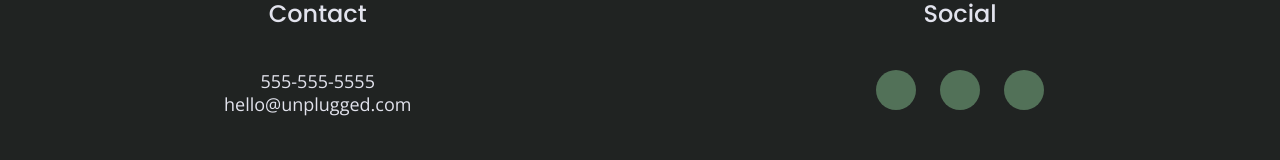
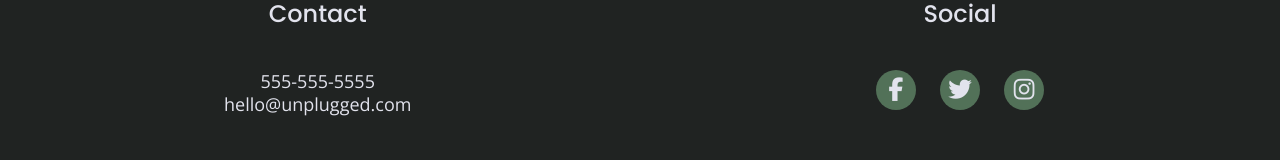
Before and after one commit to johnson-brandon/unplugged, a website: page about/index.html in a window 1280 px wide. Shown: the part 1840-2000 px from the top of the page. Drawn offline with nearby package versions, Linux system fonts and the light colour scheme.

Commit message:
Added about and FAQ page social icons, modified styles for social icons

```diff
--- a/about/index.html
+++ b/about/index.html
@@ -104,9 +104,12 @@
           <div class="social">
             <h4>Social</h4>
             <div class="social-icons">
-              <p><a href="https://www.facebook.com/skillcrush" target="_blank" rel="noopener"></a></p>
-              <p><a href="https://www.twitter.com/skillcrush" target="_blank" rel="noopener"></a></p>
-              <p><a href="https://www.instagram.com/skillcrush" target="_blank" rel="noopener"></a></p>
+              <p><a href="https://www.facebook.com/skillcrush" target="_blank" rel="noopener"><i class= "fab fa-facebook-f"></i></a>
+              </p>
+              <p><a href="https://www.twitter.com/skillcrush" target="_blank" rel="noopener"><i class="fab fa-twitter"></i></a>
+              </p>
+              <p><a href="https://www.instagram.com/skillcrush" target="_blank" rel="noopener"><i class ="fab fa-instagram" ></i></a>
+              </p>
             </div>
           </div>
       </div>
--- a/css/main.css
+++ b/css/main.css
@@ -228,16 +228,17 @@ footer .social-icons {
 }
 
 footer .social-icons p {
-  display: flex;
-  justify-content: center;
-  background-color: #527158;
-  border-radius: 25px;
-  width: 22%;
+    display: flex;
+    justify-content: center;
+    align-items: center;
+    background-color: #527158;
+    border-radius: 50%;
+    width: 40px;
+    height: 40px;
 }
 
 footer .social-icons i {
   font-size: 1.3125em;
-  padding: 10px;
 }
 
 footer .copyright {
@@ -656,10 +657,8 @@ footer p {
   line-height: 1.28571;
 }
 
-footer .social-icons p {
-  width: 40px;
-  height: 40px;
-  margin: 0 12px;
+footer .social-icons {
+  width: 12em;
 }
 
 footer .copyright {
```
Also changed, not shown: faq/index.html (+6 -3 lines).
